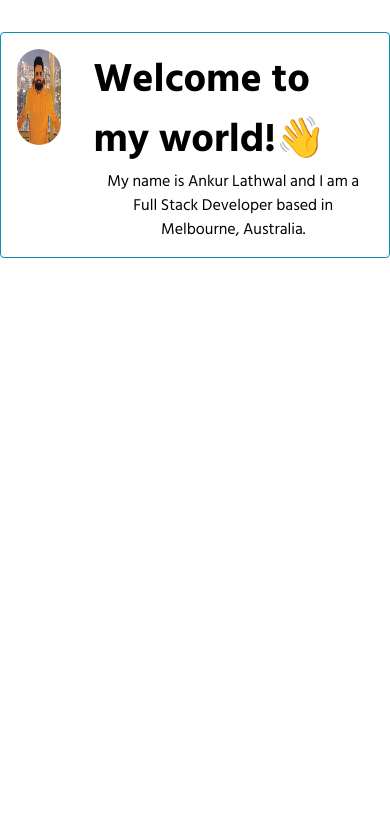
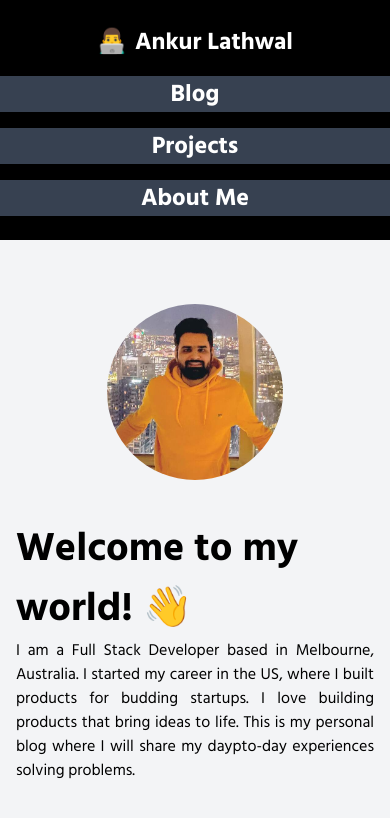
Before and after one commit to ankurlathwal/personal-website, a Next.js app: page / in a window 390 px wide. Shown: the top 818 px of the page. Built offline with nearby package versions, Linux system fonts and the light colour scheme.

Commit message:
Add: layout, navbar with responsiveness, intro responsiveness

```diff
--- /dev/null
+++ b/components/Intro/index.tsx
@@ -0,0 +1,35 @@
+import { FC } from "react";
+import Image from "next/image";
+
+interface props {}
+
+const Intro: FC<props> = () => (
+  <div className="container laptop:wrapper bg-light-grey">
+    <div className="mx-16 laptop:w-1/2 laptop:mx-auto">
+      <div className="py-64 flex flex-col laptop:flex-row justify-center items-center gap-32">
+        <div className="laptop:w-3/4">
+          <Image
+            className="rounded-full"
+            src="/images/dp.jpeg"
+            alt="Ankur Lathwal"
+            height="176"
+            width="176"
+          />
+        </div>
+        <div>
+          <h1 className="font-bold text-40">
+            Welcome to my world!&nbsp;&#128075;
+          </h1>
+          <div className="font-regular text-justify">
+            I am a Full Stack Developer based in Melbourne, Australia. I started
+            my career in the US, where I built products for budding startups. I
+            love building products that bring ideas to life. This is my personal
+            blog where I will share my daypto-day experiences solving problems.
+          </div>
+        </div>
+      </div>
+    </div>
+  </div>
+);
+
+export default Intro;
--- /dev/null
+++ b/components/Layout/Nav.tsx
@@ -0,0 +1,33 @@
+import { FC } from "react";
+import Image from "next/image";
+import Link from "next/link";
+
+interface props {}
+
+const Nav: FC<props> = () => {
+  return (
+    <nav className="bg-black text-white font-bold text-24 leading-32 py-16 laptop:py-0 laptop:h-56">
+      <div className="flex flex-col laptop:flex-row gap-y-16 text-center laptop:text-left justify-center align-middle py-8 gap-x-48">
+        <Link href="/">
+          <a>
+            <div className="flex justify-center">
+              <span>👨‍💻</span>
+              <span className="pl-8">Ankur Lathwal</span>
+            </div>
+          </a>
+        </Link>
+        <Link href="/blog">
+          <a className="bg-grey hover:bg-yellow px-16">Blog</a>
+        </Link>
+        <Link href="/projects">
+          <a className="bg-grey hover:bg-yellow  px-16">Projects</a>
+        </Link>
+        <Link href="/about">
+          <a className="bg-grey hover:bg-yellow  px-16">About Me</a>
+        </Link>
+      </div>
+    </nav>
+  );
+};
+
+export default Nav;
--- /dev/null
+++ b/components/Layout/index.tsx
@@ -0,0 +1,15 @@
+import { FC } from "react";
+import Nav from "./Nav";
+
+interface props {}
+
+const Layout: FC<props> = ({ children }) => {
+  return (
+    <>
+      <Nav />
+      <main>{children}</main>
+    </>
+  );
+};
+
+export default Layout;
--- a/package.json
+++ b/package.json
@@ -20,7 +20,6 @@
     "@typescript-eslint/parser": "^4.28.4",
     "autoprefixer": "^10.3.1",
     "eslint": "^7.31.0",
-    "eslint-config-airbnb": "^18.2.1",
     "eslint-config-next": "11.0.1",
     "eslint-plugin-import": "^2.23.4",
     "eslint-plugin-jsx-a11y": "^6.4.1",
--- a/pages/_app.tsx
+++ b/pages/_app.tsx
@@ -1,7 +1,12 @@
-import '../styles/globals.css'
-import type { AppProps } from 'next/app'
+import "../styles/globals.css";
+import type { AppProps } from "next/app";
+import Layout from "@components/Layout";
 
 function MyApp({ Component, pageProps }: AppProps) {
-  return <Component {...pageProps} />
+  return (
+    <Layout>
+      <Component {...pageProps} />
+    </Layout>
+  );
 }
-export default MyApp
+export default MyApp;
--- a/pages/index.tsx
+++ b/pages/index.tsx
@@ -1,5 +1,6 @@
 import Head from "next/head";
-import Image from "next/image";
+import Intro from "@components/Intro";
+import Nav from "@components/Layout/Nav";
 
 export default function Home() {
   return (
@@ -9,29 +10,9 @@ export default function Home() {
         <meta name="description" content="Ankur Lathwal personal website" />
         <link rel="icon" href="/favicons/favicon-rounded.ico" />
       </Head>
-      <main className="container laptop:wrapper">
-        <div className="mt-32 border rounded border-primary p-16 flex justify-center gap-32">
-          <div className="relative h-96 w-96">
-            <Image
-              className="rounded-full"
-              src="/images/dp.jpeg"
-              alt="Ankur Lathwal"
-              layout="fill"
-              objectFit="fill"
-            />
-          </div>
-          <div>
-            <h1 className="font-bold text-40">
-              <span>Welcome to my world!&#128075;</span>
-            </h1>
-            <div className="font-regular text-center">
-              My name is Ankur Lathwal and I am a Full Stack Developer based in
-              Melbourne, Australia.
-            </div>
-          </div>
-        </div>
-      </main>
-      <footer></footer>
+      <section>
+        <Intro />
+      </section>
     </div>
   );
 }
--- a/tailwind.config.js
+++ b/tailwind.config.js
@@ -22,7 +22,16 @@ module.exports = {
     colors: {
       transparent: "transparent",
       current: "currentColor",
-      primary: "#0891B2",
+      black: "#000000",
+      cyan: "#0891B2",
+      "dark-cyan": "#0E7490",
+      "light-grey": "#F3F4F6",
+      grey: "#374151",
+      yellow: "#EAB308",
+    },
+    textColor: {
+      white: "#ffffff",
+      black: "#000000",
     },
     spacing: {
       0: "0px",
@@ -34,8 +43,16 @@ module.exports = {
       16: "16px",
       24: "24px",
       32: "32px",
+      48: "48px",
       64: "64px",
       96: "96px",
+      128: "128px",
+      144: "144px",
+      160: "160px",
+      176: "176px",
+      200: "200px",
+      300: "300px",
+      400: "400px",
     },
     fontSize: {
       12: "12px",
@@ -48,6 +65,13 @@ module.exports = {
       40: "40px",
       48: "48px",
     },
+    lineHeight: {
+      14: "14px",
+      16: "16px",
+      36: "36px",
+      40: "40px",
+      48: "48px",
+    },
   },
   variants: {
     extend: {},
```
Also changed, not shown: tsconfig.json (+10 -8 lines), .eslintrc.json, public/images/programmer.png (added), 1 other file (tests, documents, lock files or other folders).
